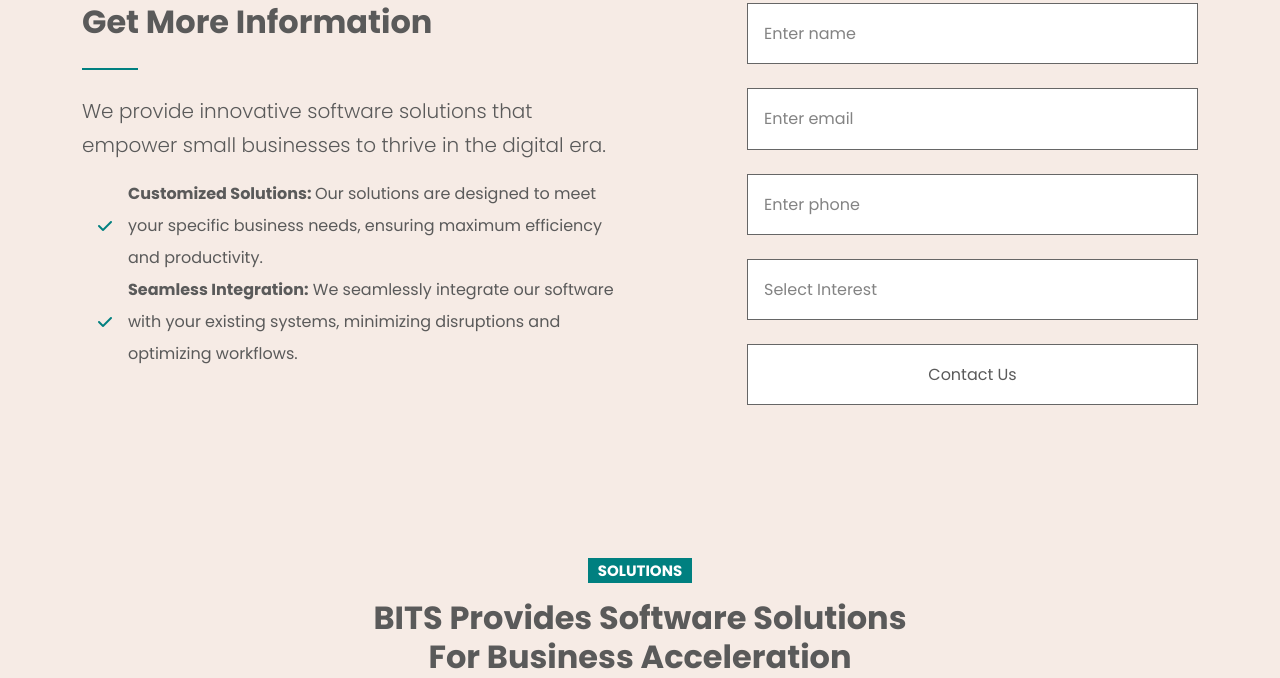
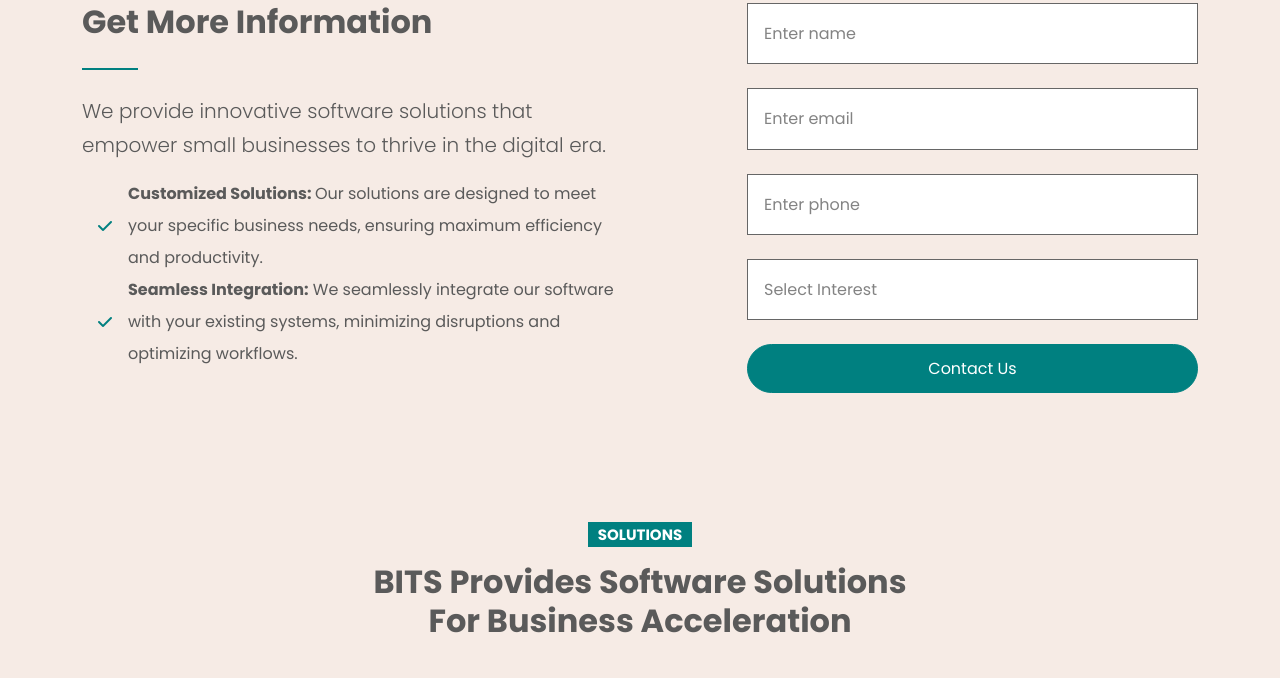
Before and after one commit to chris-mastic/baileytech, a Flask app: page / in a window 1280 px wide. Shown: the part 866-1544 px from the top of the page. Run offline with Flask 3, Linux system fonts and the light colour scheme; parts of the project's set-up code (start-up, migrations or seed data) failed here and were passed over; some libraries are stand-ins or nearby versions.

Commit message:
cleanup code after adding recaptcha

```diff
--- a/app/templates/_baileytech.html
+++ b/app/templates/_baileytech.html
@@ -71,12 +71,7 @@
 
     <!-- Header -->
     <header class="header position-relative">
-      <!-- <img
-        src="static/images/vertical-decoration-left.svg"
-        alt=""
-        class="vertical-decoration position-absolute d-none d-md-block"
-      /> -->
-      <div class="container">
+     <div class="container">
         <div class="row">
           <div class="col-md-6 pt-5">
             <h1 class="xl-text mt-5">
@@ -129,12 +124,6 @@
           <div class="col-md-5 offset-md-1">
           <form action="#" method="POST">
             {{ form.csrf_token() }}
-            <!-- {{ form.hidden_tag() }} -->
-            <!-- <form action="https://formspree.io/f/xpzgondd" method="POST"> -->
-            <!-- <form  action="https://formspree.io/" method="POST"> -->
-            <!-- {% if error %}
-              <div class="bs-danger"><strong>Error:</strong> {{ error }}</div>
-            {% endif %} -->
             {% if error %}
               <div class="alert alert-danger" role="alert">
                 <p>Please verify you are not a robot</p>
@@ -159,8 +148,8 @@
             <div class="mb-4">
               {{ form.recaptcha(class="g-recaptcha  bg-secondary") }}
             </div>
-            <div class="mb-4">
-              {{ form.submit(class="form-control bg-secondary")  }}
+            <div class="d-grid gap-2">
+              {{ form.submit(class="btn btn-primary text-white")  }}
             </div>
 
           </form>
@@ -642,31 +631,6 @@
     <script src="static/js/replaceme.min.js"></script>
     <script src="static/js/bootstrap.bundle.min.js"></script>
     <script src="static/js/script.js"></script>
-    <script>
-      $("form").submit(function(event) {
-        var res = true;
-        $.ajax({
-          url:"validate",
-          type: "post",
-          dataType: 'json',
-          data: {registration:"success", name: "xyz", email: "abc@gmail.com"},
-          success: function(result){
-            if(result.abc === false){
-              res = false;
-            }
-          },
-          //set async to false to run synchronously (blocking)
-          async: false
-        });
-
-        //reCaptcha validated so submit form
-        if (res === false){
-          event.preventDefault();
-        }
-      });
-
-    </script>
-
 
   </body>
 </html>
```
